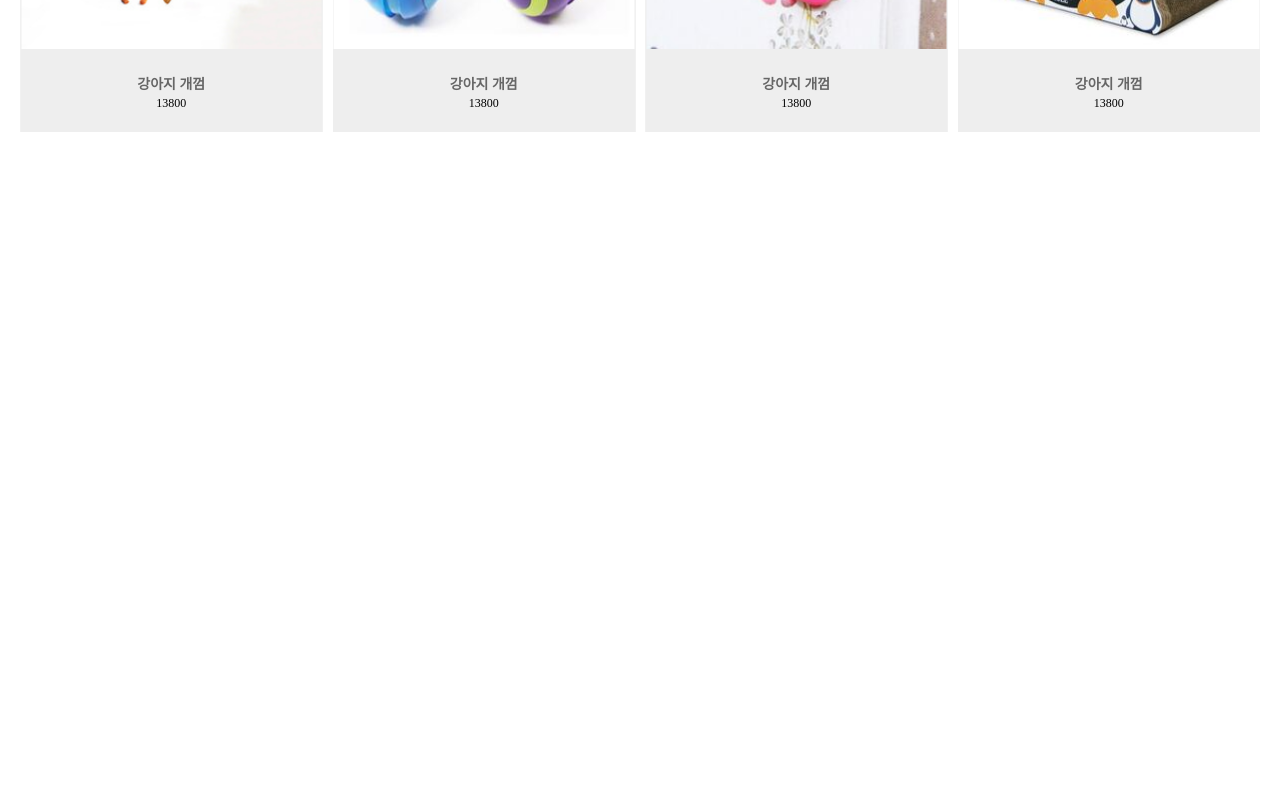
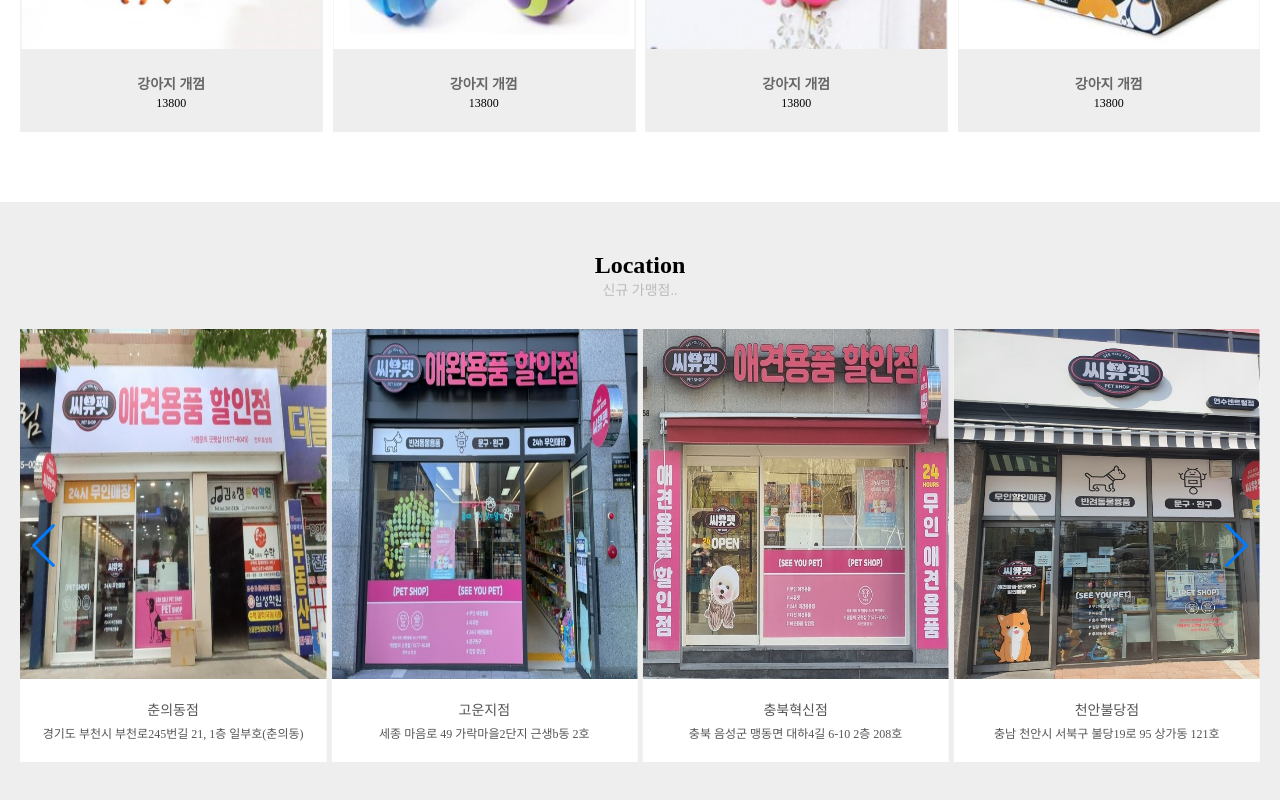
Before and after one commit to cjh7652/petshop, a React (Create React App) app: page / in a window 1280 px wide. Shown: the part 2497-3297 px from the top of the page. Before the commit the page ends 2699 px from the top, so only its background shows below. Built offline with nearby package versions, Linux system fonts and the light colour scheme.

Commit message:
location

```diff
--- /dev/null
+++ b/src/componenets/Location.jsx
@@ -0,0 +1,61 @@
+import React,{useState} from 'react';
+import data from './../data/data1';
+import {Link} from 'react-router-dom';
+import { Navigation,Autoplay} from 'swiper/modules';
+
+import { Swiper, SwiperSlide } from 'swiper/react';
+import './Location.scss';
+// Import Swiper styles
+import 'swiper/css';
+import 'swiper/css/navigation';
+
+
+const Location = () => {
+  const [dataLocation] = useState(data)
+  return (
+    <div className='location'>
+        <h2>Location</h2>
+        <p>신규 가맹점..</p>
+        <div className="slideLocation">
+          <Swiper
+            className='locationSwiper'
+            modules={[Navigation, Autoplay]}
+            spaceBetween={5}
+            slidesPerView={4}
+            navigation
+           loop={true}
+           autoplay={{
+            delay: 0,
+            disableOnInteraction: false,
+           }}
+           speed={5000}
+           loopAdditionalSlides={1}
+            onSwiper={(swiper) => console.log(swiper)}
+            onSlideChange={() => console.log('slide change')}
+          >
+            {
+              dataLocation.map((data) => {
+                return (
+                  <SwiperSlide key={data.id}>
+                    <div className="locationList">
+                      <Link to="">
+                          <div className="imgBox">
+                            <img src={process.env.PUBLIC_URL+data.img} alt={data.title} />
+                          </div>
+                          <div className="textBox"><p>{data.title} </p></div>
+                          <div className="addBox"><p>{data.add} </p></div>
+                      </Link>
+                    </div>
+                  </SwiperSlide>
+                )
+              })
+            }
+
+
+          </Swiper>
+        </div>
+    </div>
+  );
+};
+
+export default Location;
--- /dev/null
+++ b/src/componenets/Location.scss
@@ -0,0 +1,37 @@
+.location{
+  background: #eee;
+  padding: 50px 20px;
+  h2{text-align: center;}
+  >p{text-align: center; font-size: 14px; color: #bbb}
+  .slideLocation{
+    padding: 30px 0;
+    .locationSwiper{
+      .locationList{
+        background: #fff;
+        text-align: center;
+        position: relative;
+        a{
+          display: block;
+          .imgBox{
+            width: 100%;
+            height: 350px;
+            overflow: hidden;
+            img{
+              width: 100%; height: 100%
+            }
+          }
+          .textBox{
+            padding: 20px 0 0 0;
+            font-size: 14px;
+            color: #555;
+          }
+          .addBox{
+            padding:5px 0 20px;
+            font-size: 12px;
+            color: #555;
+          }
+        }
+      }
+    }
+  }
+}
--- /dev/null
+++ b/src/data/data1.js
@@ -0,0 +1,64 @@
+let data1 = [
+	{
+	   id: 0,
+	   title: '관저점',
+	   img: '/img/img1.jpg',
+	   add: '대전광역시 서구 관저동로93번길 5, 103호(관저동,태양주택)'
+	},
+	{
+	   id: 1,
+	   title: '춘의동점',
+	   img: '/img/img2.jpg',
+	   add: '경기도 부천시 부천로245번길 21, 1층 일부호(춘의동)'
+	},
+	{
+	   id: 2,
+	   title: '고운지점',
+	   img: '/img/img3.jpg',
+	   add: '세종 마음로 49 가락마을2단지 근생b동 2호'
+	},
+	{
+	   id: 3,
+	   title: '충북혁신점',
+	   img: '/img/img4.jpg',
+	   add: '충북 음성군 맹동면 대하4길 6-10 2층 208호'
+	},
+	{
+	   id: 4,
+	   title: '천안불당점',
+	   img: '/img/img5.jpg',
+	   add: '충남 천안시 서북구 불당19로 95 상가동 121호'
+	},
+	{
+	   id: 5,
+	   title: '춘천점',
+	   img: '/img/img6.jpg',
+	   add: '강원 춘천시 퇴계로 211 1층'
+	},
+	{
+	   id: 6,
+	   title: '평택효성해링턴점',
+	   img: '/img/img7.jpg',
+	   add: '경기 평택시 소사3로 22 효성해링턴2단지 후문상가 106호'
+	},
+	{
+	   id: 7,
+	   title: '청라점',
+	   img: '/img/img8.jpg',
+	   add: '인천 서구 청라커낼로288번길 26 지1층 B105호'
+	},
+	{
+	   id: 8,
+	   title: '동래점',
+	   img: '/img/img9.jpg',
+	   add: '부산 동래구 명륜로 135'
+	},
+	{
+	   id: 9,
+	   title: '진주점',
+	   img: '/img/img10.jpg',
+	   add: '경남 진주 진주역로 114 상가 3동 1층 105 106호'
+	}
+ ]
+
+ export default data1;
--- a/src/pages/Home.jsx
+++ b/src/pages/Home.jsx
@@ -2,6 +2,7 @@
 import MainSlider from '../componenets/MainSlider';
 import BestItem from '../componenets/BestItem';
 import FreshBox from '../componenets/FreshBox';
+import Location from '../componenets/Location';
 
 
 const Home = () => {
@@ -10,6 +11,7 @@
       <MainSlider />
       <BestItem />
       <FreshBox />
+      <Location/>
     </div>
   );
 };
```
